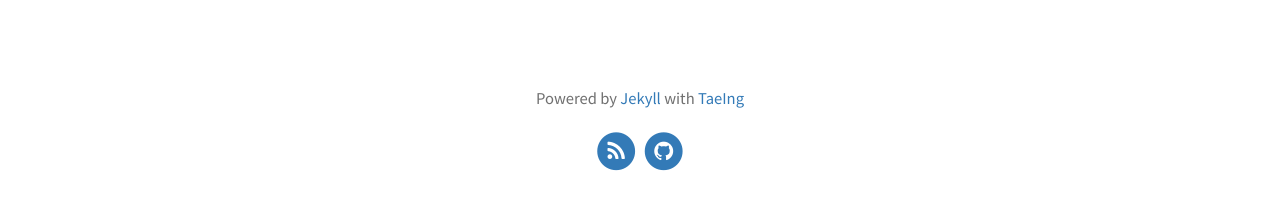
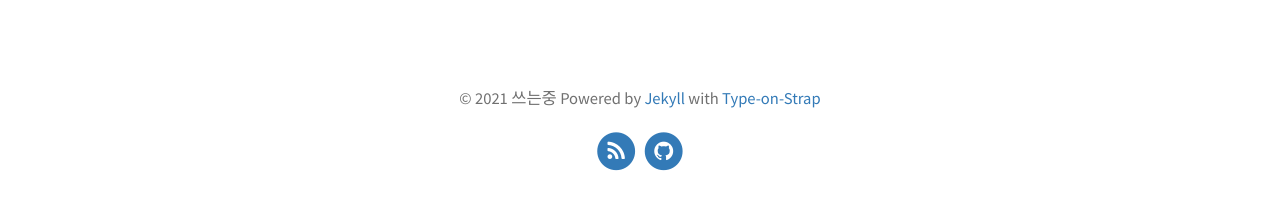
Before and after one commit to TaeIng/taeing.github.io, a Jekyll site: the page built from index.html, in a window 1280 px wide. Shown: the part 1629-1837 px from the top of the page. Built offline with Jekyll 4.4.1, drawn with Linux system fonts in a browser that asks for light colours; the list of posts is cut into pages by our own code.

Commit message:
edit: footer_text

```diff
--- a/_config.yml
+++ b/_config.yml
@@ -12,7 +12,7 @@ favicon: assets/new-favicon.ico # Icon displayed in the tab
 header_text: 쓰는중 # Change Blog header text
 header_feature_image: assets/img/pexels/main-image.jpg
 footer_text: >
-  Powered by <a href="https://jekyllrb.com">Jekyll</a> with <a href="https://github.com/TaeIng">TaeIng</a>
+  © 2021 쓰는중  Powered by <a href="https://jekyllrb.com">Jekyll</a> with <a href="https://sylhare.github.io/Type-on-Strap/">Type-on-Strap</a>
 
 # Blog
 excerpt: true # Or "truncate" (first 250 characters), "false" to disable
```
